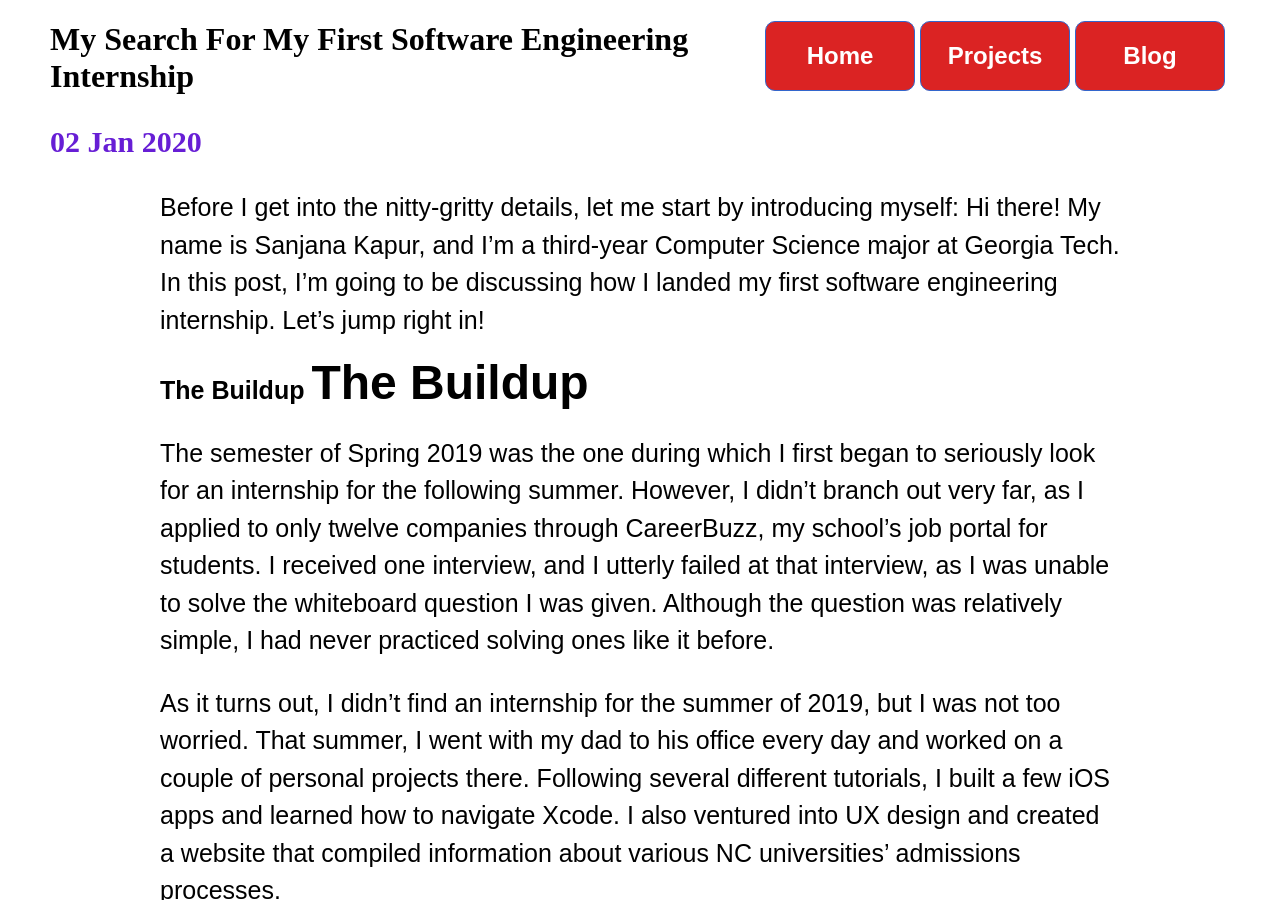
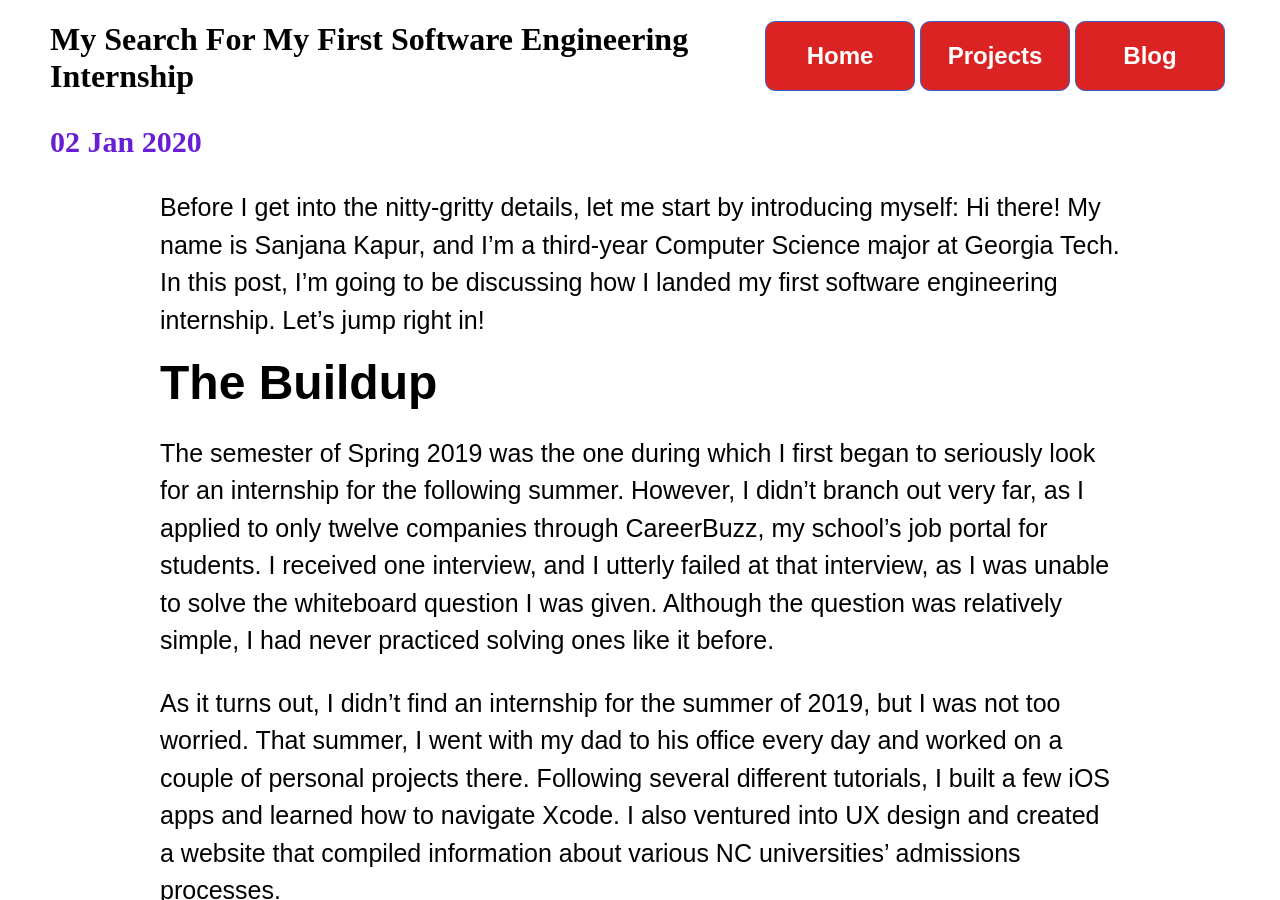
Before and after one commit to skapur12/skapur12.github.io, a Jekyll site: the page built from _posts/2020-01-02-My-Search-For-My-First-Software-Engineering-Internship.md, in a window 1280 px wide and 900 px high. Built offline with Jekyll 4.4.1, drawn with Linux system fonts in a browser that asks for light colours; nearby versions of some CDN libraries; comment, search, counter and statistics services are not loaded.

Commit message:
Update 2020-01-02-My-Search-For-My-First-Software-Engineering-Internship.md

```diff
--- a/_posts/2020-01-02-My-Search-For-My-First-Software-Engineering-Internship.md
+++ b/_posts/2020-01-02-My-Search-For-My-First-Software-Engineering-Internship.md
@@ -6,8 +6,7 @@ date: 2020-01-02
 
 Before I get into the nitty-gritty details, let me start by introducing myself: Hi there! My name is Sanjana Kapur, and I’m a third-year Computer Science major at Georgia Tech. In this post, I’m going to be discussing how I landed my first software engineering internship. Let’s jump right in!
 
-<b> The Buildup </b>
-<b> <font size="50">The Buildup </font> </b>
+<b> <font size="30">The Buildup </font> </b>
 
 
 The semester of Spring 2019 was the one during which I first began to seriously look for an internship for the following summer. However, I didn’t branch out very far, as I applied to only twelve companies through CareerBuzz, my school’s job portal for students. I received one interview, and I utterly failed at that interview, as I was unable to solve the whiteboard question I was given. Although the question was relatively simple, I had never practiced solving ones like it before.
```
